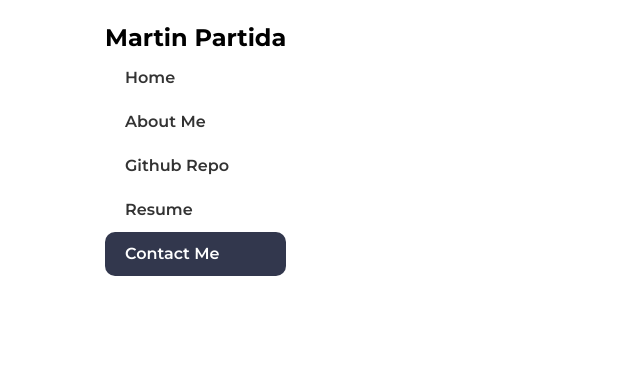
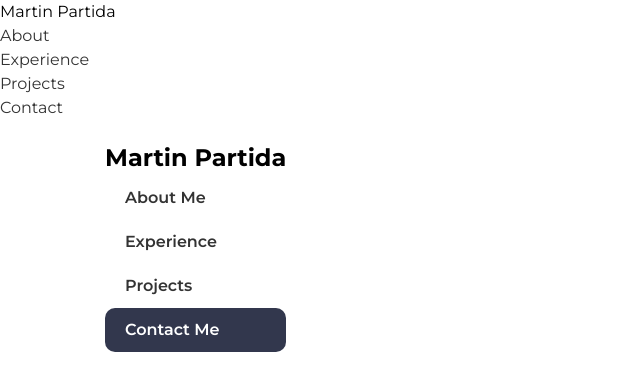
Before and after one commit to mrtnprtd/Web_Resume, a website: page index.html in a window 1280 px wide. Shown: the whole page, without its empty margins (0-640 px from the left). Drawn offline with Linux system fonts and the light colour scheme.

Commit message:
Included a new mediaqueries css file and assets folder for images and icons i will be using

```diff
--- a/index.html
+++ b/index.html
@@ -3,7 +3,7 @@
   <head>
     <meta charset="UTF-8" />
     <meta name="viewport" content="width=device-width, initial-scale=1.0" />
-    <title>Martin Partida's Resume</title>
+    <title>Martin Partida's Portfolio</title>
     <link rel="preconnect" href="https://fonts.googleapis.com" />
     <link rel="preconnect" href="https://fonts.gstatic.com" crossorigin />
     <link
@@ -11,29 +11,30 @@
       rel="stylesheet"
     />
     <link rel="stylesheet" href="style.css" />
+    <link rel="stylesheet" href="mediaqueries.css" />
   </head>
 
   <body>
+    <nav id="desktop-nav">
+      <div class="logo">Martin Partida</div>
+      <div>
+        <ul class="nav-links">
+          <li><a href="#about">About</a></li>
+          <li><a href="#experience">Experience</a></li>
+          <li><a href="#projects">Projects</a></li>
+          <li><a href="#contact">Contact</a></li>
+        </ul>
+      </div>
+    </nav>
     <nav class="navbar">
       <div class="container">
         <div class="Main-menu">
           <h1>Martin Partida</h1>
           <ul>
-            <li>
-              <a href="index.html">Home</a>
-            </li>
-            <li>
-              <a href="#">About Me</a>
-            </li>
-            <li>
-              <a href="#">Github Repo</a>
-            </li>
-            <li>
-              <a href="#">Resume</a>
-            </li>
-            <li>
-              <a class="btn btn-dark" href="#">Contact Me</a>
-            </li>
+            <li><a href="#about">About Me</a></li>
+            <li><a href="#experience">Experience</a></li>
+            <li><a href="#projects">Projects</a></li>
+            <li><a class="btn btn-dark" href="#contact">Contact Me</a></li>
           </ul>
         </div>
       </div>
--- a/style.css
+++ b/style.css
@@ -1,3 +1,4 @@
+/* GENERAL */
 * {
   box-sizing: border-box;
   margin: 0;
@@ -16,6 +17,15 @@ body {
   font-size: 16px;
   line-height: 1.5;
   background: #fff;
+}
+
+html {
+  scroll-behavior: smooth;
+}
+
+/*paragraph elements*/
+p {
+  color: rgb(85, 85, 85);
 }
 
 /* links */
```
Also changed, not shown: assets/about-pic.png (added), assets/arrow.png (added), assets/checkmark.png (added), assets/education.png (added), assets/email.png (added), assets/experience.png (added), assets/github.png (added), assets/linkedin.png (added), assets/profile-pic-2.png (added), assets/profile-pic.png (added), assets/project-1.png (added), assets/project-2.png (added), assets/project-3.png (added), mediaqueries.css (added). Lines whose indentation alone changed are shown as unchanged.
